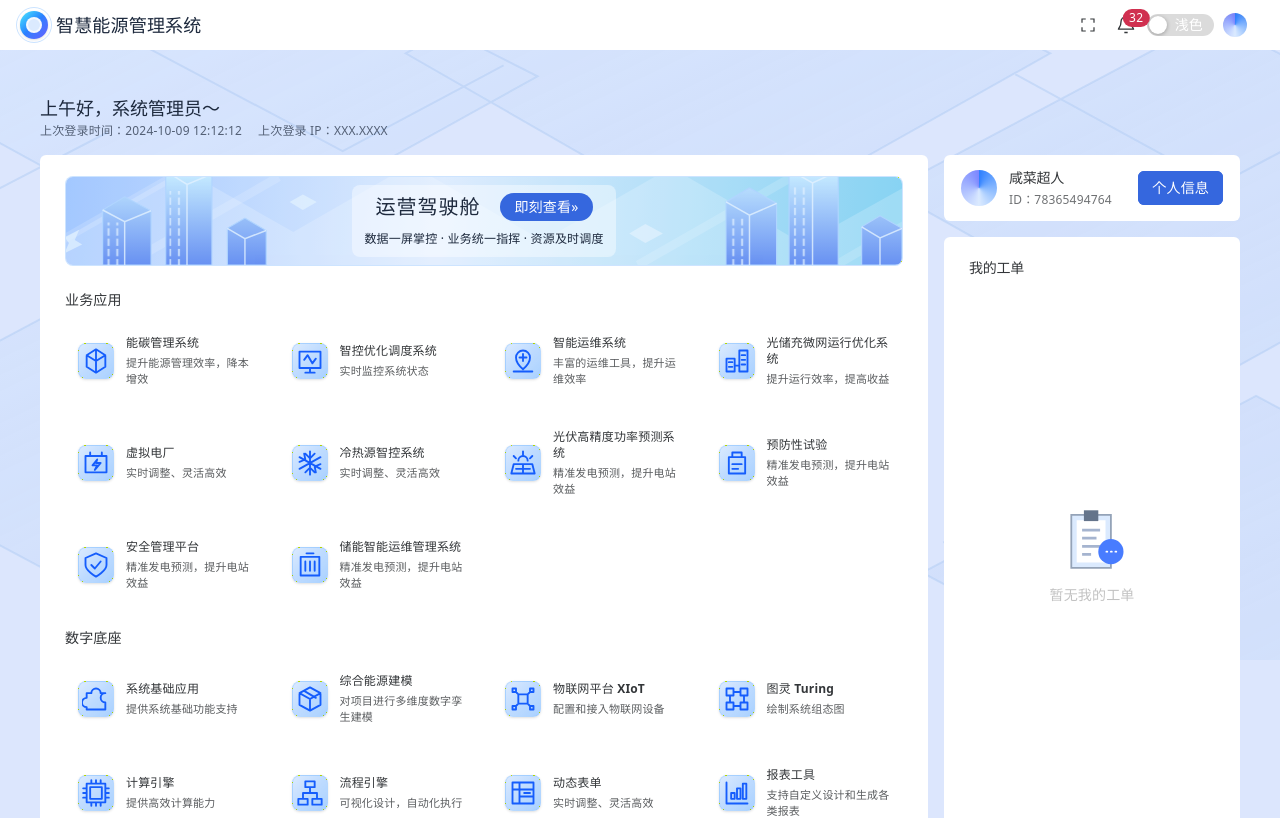
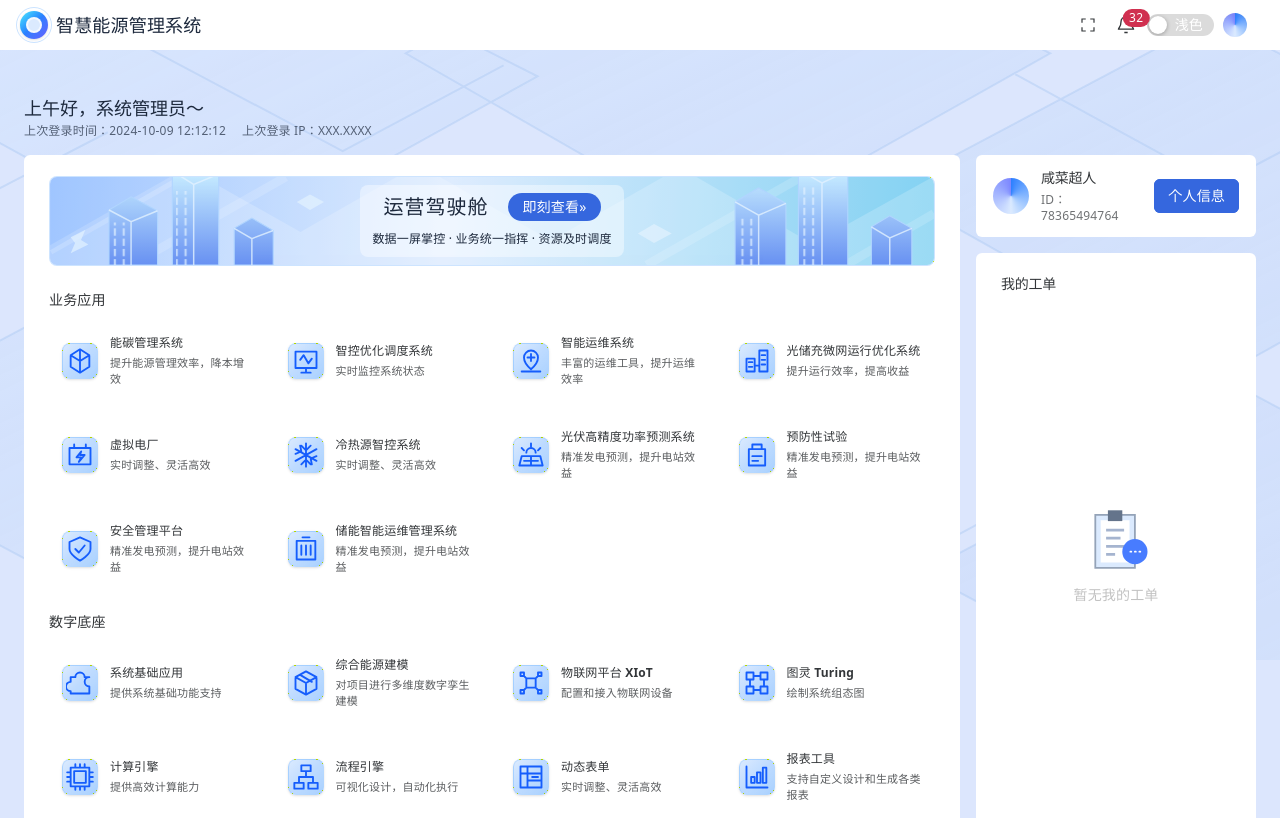
Before and after one commit to francis452/vue-ai-app, a Vue app: page / in a window 1280 px wide. Shown: the top 818 px of the page. Built offline with nearby package versions, Linux system fonts and the light colour scheme.

Commit message:
fix(home): 增大首页主内容可用宽度
将主容器宽度上限提高至 1680px，缩小桌面侧边留白，并将侧栏固定为 280px。

新增空间优先分配给应用区，保留上下模块的网格对齐。

```diff
--- a/src/views/Home.vue
+++ b/src/views/Home.vue
@@ -20,7 +20,7 @@ const themeOverrides = computed(() => props.dark ? undefined : { Card: { color:
     <img :src="background" alt="" class="pointer-events-none absolute inset-x-0 top-0 -z-10 h-[660px] w-full object-cover object-top opacity-80 dark:opacity-15" />
     <a href="#home-main" class="sr-only rounded-md bg-white p-3 text-blue-800 focus:not-sr-only focus:absolute focus:top-2 focus:left-4 focus:z-50">跳转到首页内容</a>
     <HomeHeader :dark="dark" @update:dark="emit('update:dark', $event)" />
-    <main id="home-main" tabindex="-1" class="mx-auto max-w-[1440px] space-y-4 px-4 py-6 sm:px-6 lg:px-10" aria-label="首页">
+    <main id="home-main" tabindex="-1" class="mx-auto max-w-[1680px] space-y-4 px-4 py-6 sm:px-6" aria-label="首页">
       <header class="space-y-2 pt-3 sm:pt-5">
         <h1 class="m-0 text-lg leading-relaxed font-semibold tracking-normal text-inherit">{{ homeProfile.greeting }}</h1>
         <p class="m-0 flex flex-wrap gap-x-4 gap-y-1 text-xs opacity-70">
@@ -30,7 +30,7 @@ const themeOverrides = computed(() => props.dark ? undefined : { Card: { color:
         <p class="sr-only">本地静态演示</p>
       </header>
 
-      <div class="grid min-w-0 items-stretch gap-4 lg:grid-cols-[minmax(0,3fr)_minmax(260px,1fr)]">
+      <div class="grid min-w-0 items-stretch gap-4 lg:grid-cols-[minmax(0,1fr)_280px]">
         <div class="flex min-w-0 flex-col gap-4 lg:contents">
           <ApplicationPanel class="lg:col-start-1 lg:row-start-1" />
 
```
